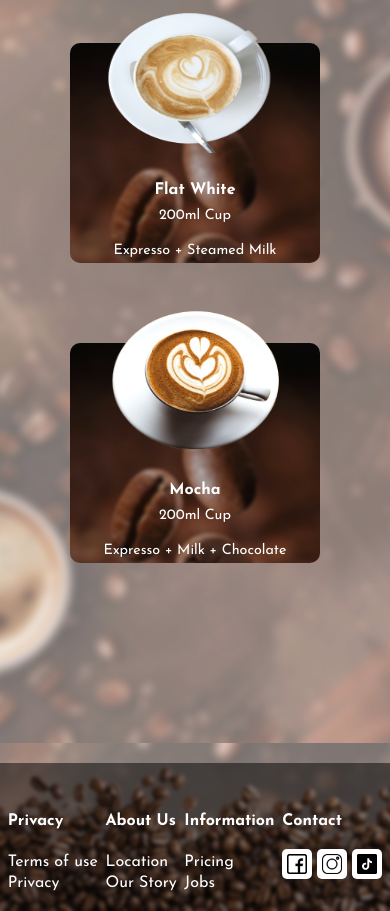
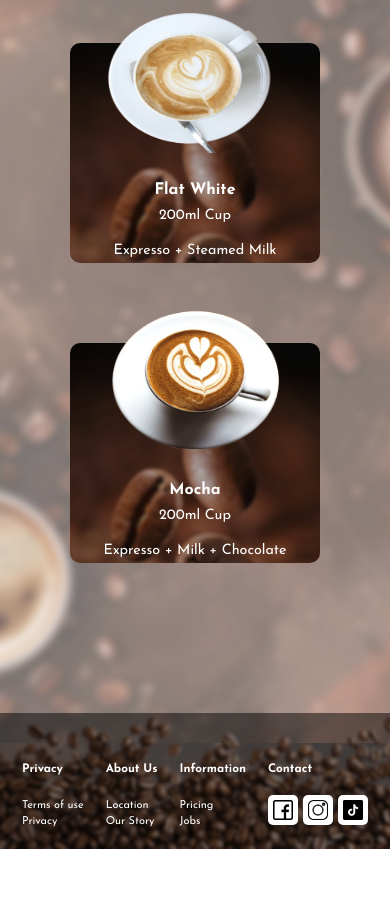
Before and after one commit to Muhammad-Ilyas-Khan/task06-html-css, a plain HTML site: page index.html in a window 390 px wide. Shown: the part 945-1856 px from the top of the page. After the commit the page ends 1794 px from the top, so only its background shows below. Drawn offline with Linux system fonts and the light colour scheme.

Commit message:
add style to footer for small screens

```diff
--- a/style.css
+++ b/style.css
@@ -336,6 +336,22 @@ footer a img {
     font-size: 1.7vh;
 }
 
+/* footer */
+
+footer {
+    margin-top: 150px;
+    padding-top: 50px;
+}
+
+footer ul li {
+    font-size: small;
+}
+
+footer img {
+    width: 15px;
+    padding: 5px;
+}
+
 }
 
 
@@ -444,4 +460,24 @@ footer a img {
     padding: 10px;
 }
 
+/* footer */
+
+footer {
+    margin-top: 100px;
+    padding-top: 50px;
 }
+
+footer ul li {
+    font-size: 1.3vh;
+}
+
+footer h4 {
+    font-size: 1.4vh;
+}
+
+footer img {
+    width: 10px;
+    padding: 2px;
+}
+
+}
```
